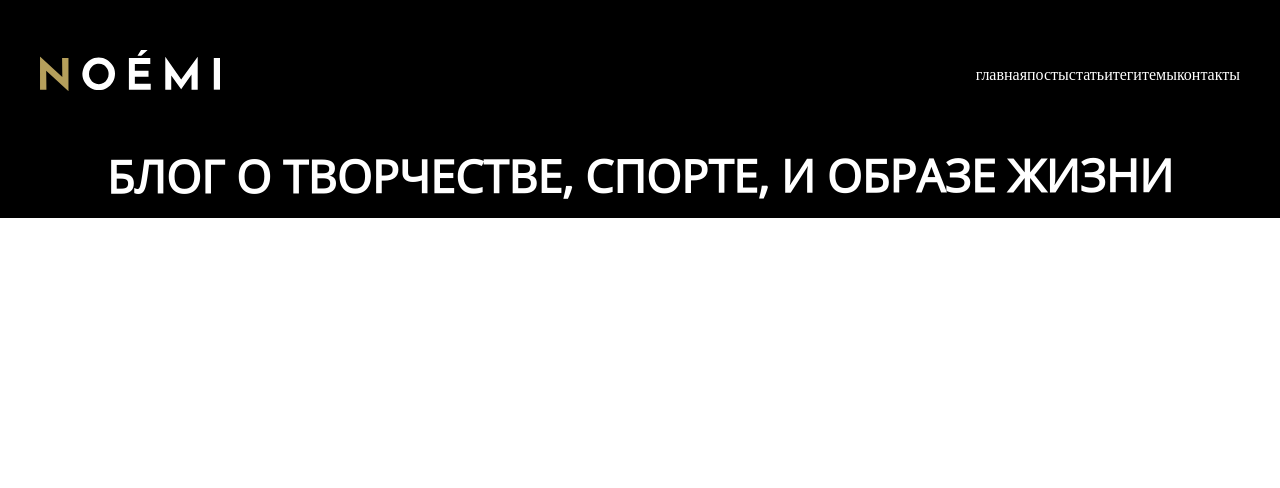
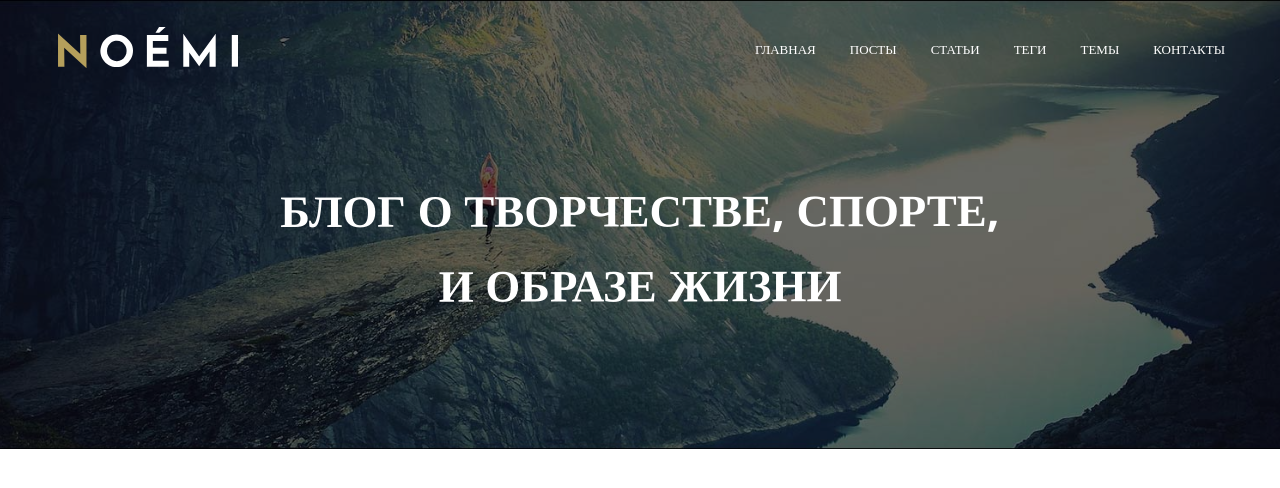
Before and after one commit to PavelBorovinskiy/MQ-diplom, a plain HTML site: page index.html in a window 1280 px wide. Drawn offline with nearby package versions, Linux system fonts and the light colour scheme; a web font is replaced by a local one.

Commit message:
Добавление затемнения фона, подключение шрифтов через font-face, выравнивание по макету

```diff
--- a/css/style.css
+++ b/css/style.css
@@ -1,18 +1,40 @@
 @font-face {
-    font-family: 'Open Sans';
-    src: url('/fonts/OpenSans-Regular.woff2');
+    font-family: 'Open-Sans';
+    src: url('https://netology-code.github.io/html-2-diploma/sources/fonts/OpenSans-Regular.woff');
+    font-weight: normal;
 }
 
-body {
+@font-face {
+    font-family: 'Open-Sans';
+    src: url('https://netology-code.github.io/html-2-diploma/sources/fonts/OpenSans-Bold.woff');
+    font-weight: bold;
+}
+
+* {
     margin: 0;
     padding: 0;
     box-sizing: border-box;
+    font-family: 'Open-Sans', sans-serif;
 }
 
 .header {
     background: #000;
-    /* background: url('/images/banner-bg-tablet.jpg') center center no-repeat; */
+    background: url('/images/banner-bg.jpg') center center no-repeat;
     background-size: cover;
+    position: relative;
+    max-width: 100%;
+}
+
+.header::before {
+    content: '';
+    position: absolute;
+    top: 0;
+    left: 0;
+    bottom: 0;
+    right: 0;
+    background-color: rgb(0, 0, 0);
+    opacity: 0.6;
+    z-index: 1;
 }
 
 .container {
@@ -21,34 +43,55 @@ body {
     padding: 0 15px;
 }
 
+.header-wrap {
+    position: relative;
+    z-index: 2;
+}
+
 .header-nav {
     display: flex;
     justify-content: space-between;
-    padding-top: 50px;
+    padding-top: 27px;
+    padding-bottom: 91px;
 }
 
 .logo-icon {
     width: 180px;
+    margin-left: 3px;
 }
 
 .nav-list {
     display: flex;
+    align-items: center;
     list-style: none;
+    text-transform: uppercase;
+    margin-right: -34px;
 }
 
-.nav-item {}
+.nav-item {
+    padding-right: 34px
+}
 
 .nav-link {
     text-decoration: none;
     color: #fff;
+    font-size: 13px;
+    font-family: "Open Sans";
+    font-weight: 400;
+    line-height: 1.2;
+    text-align: center;
+}
+
+.header-title {
+    padding-bottom: 118px;
 }
 
 .header-text {
     font-size: 50.455px;
     font-family: "Open Sans";
     color: rgb(255, 255, 255);
+    text-transform: uppercase;
     font-weight: bold;
-    text-transform: uppercase;
     line-height: 1.667;
     text-align: center;
     -moz-transform: matrix( 0.89112658082951, -0.00117745656185, 0.00034460930939, 0.89189022727576, 0, 0);
--- a/index.html
+++ b/index.html
@@ -5,13 +5,16 @@
     <meta charset="UTF-8">
     <meta http-equiv="X-UA-Compatible" content="IE=edge">
     <meta name="viewport" content="width=device-width, initial-scale=1.0">
+    <link rel="preconnect" href="https://fonts.googleapis.com">
+    <link rel="preconnect" href="https://fonts.gstatic.com" crossorigin>
+    <link href="https://fonts.googleapis.com/css2?family=Open+Sans:wght@400;700&display=swap" rel="stylesheet">
     <link rel="stylesheet" href="./css/style.css">
     <title>MQ-diplom</title>
 </head>
 
 <body>
     <header class="header">
-        <div class="container">
+        <div class="header-wrap container">
             <div class="header-nav">
                 <div class="logo">
                     <img src="svg/noemi-logo.svg" alt="noemi" class="logo-icon">
@@ -38,7 +41,7 @@
                 </ul>
             </div>
             <div class="header-title">
-                <h1 class="header-text">Блог о творчестве, спорте, и образе жизни</h1>
+                <h1 class="header-text">Блог о творчестве, спорте,<br> и образе жизни</h1>
             </div>
         </div>
     </header>
```
Also changed, not shown: 1 other file.
